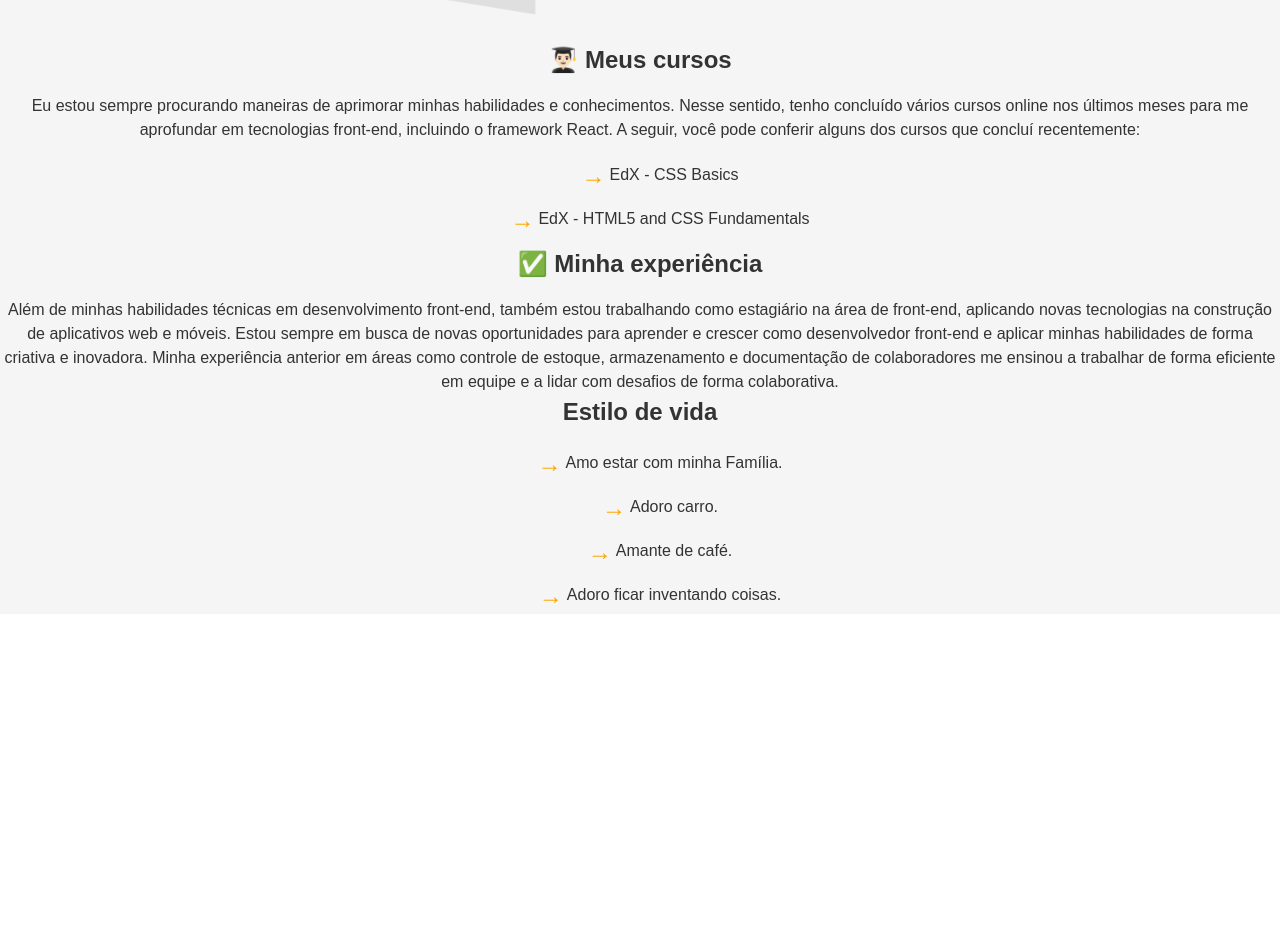
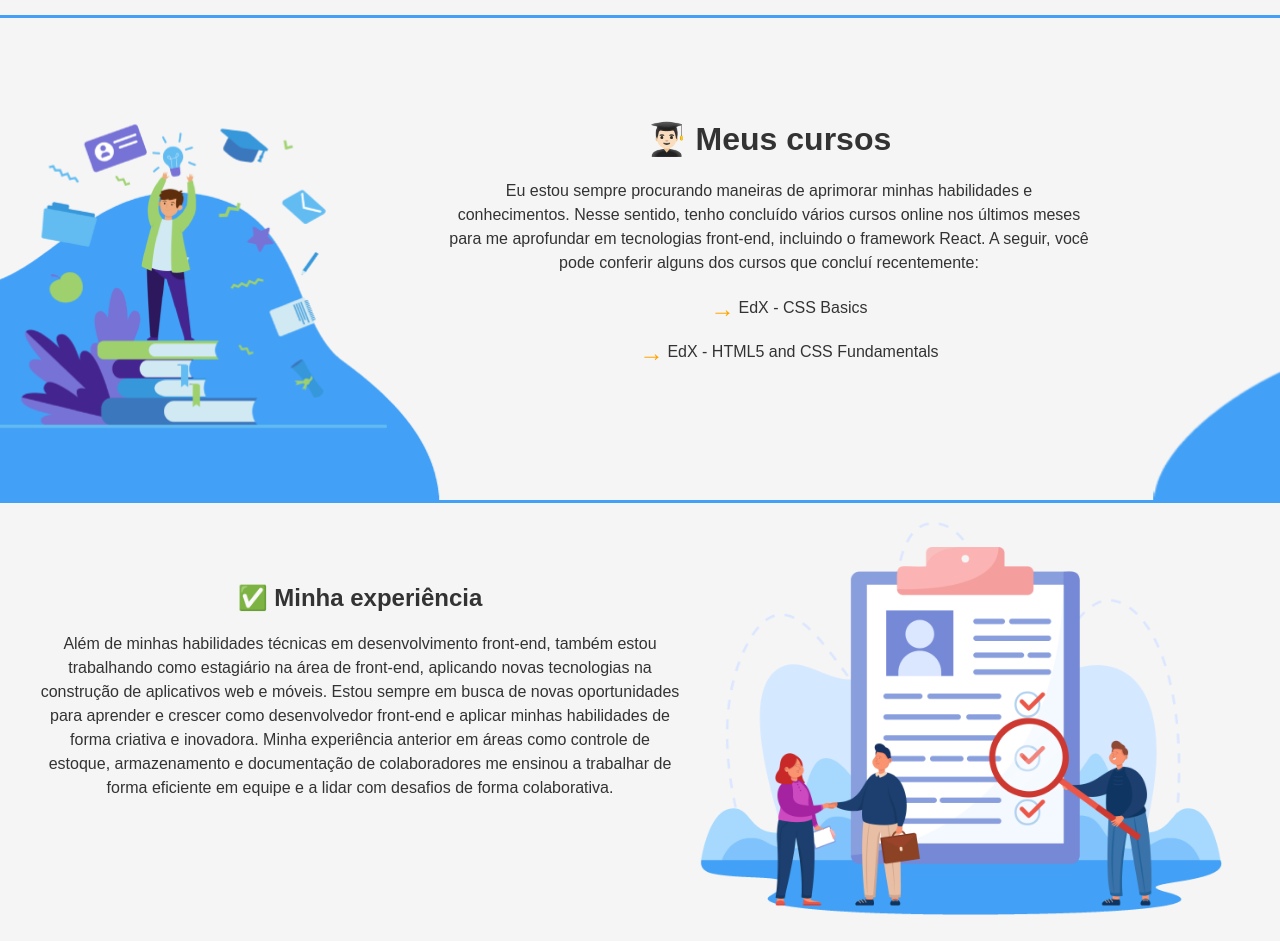
Before and after one commit to lucasccgomes/portfolio-lucas, a React (Vite) app: page / in a window 1280 px wide. Shown: the part 967-1908 px from the top of the page. Before the commit the page ends 1589 px from the top, so only its background shows below. Built offline with nearby package versions, Linux system fonts and the light colour scheme.

Commit message:
feat(about): working on the stylization, made changes to receive the new images

```diff
--- a/src/components/About/About.css
+++ b/src/components/About/About.css
@@ -13,21 +13,59 @@
   padding-top: 10px;
 }
 
-.about-me{
+.about-me {
   display: flex;
   justify-content: center;
 }
 
-.img-about img{
-  max-width: 600px;
+.img-about img {
+  max-width: 560px;
 }
 
-.about-description{
+.about-description {
   max-width: 660px;
-  margin-top: 30px;
+  margin-top: 20px;
+  margin-right: 30px;
 }
 
-h1, h2, h3, h4, h5, h6 {
+.about-description p{
+  margin: 0;
+}
+
+.courses {
+  border-top-style: solid;
+  border-bottom-style: solid;
+  border-color: var(--azul);
+  padding-top: 20px;
+  height: 462px;
+  background-image: url(../../assets/img/fundo-about1.png);
+  background-size: cover;
+  background-repeat: no-repeat;
+  background-position: center center;
+}
+
+.info-courses {
+  max-width: 642px;
+  margin-left: 35%;
+  margin-top: 6%;
+}
+
+#experience{
+  display: flex;
+  justify-content: center;
+}
+
+.experience{
+  max-width: 642px;
+  margin-top: 6%;
+}
+
+h1,
+h2,
+h3,
+h4,
+h5,
+h6 {
   font-weight: 700;
   margin-bottom: 1rem;
 }
@@ -93,7 +131,10 @@ ul li {
 }
 
 /* Estilos específicos para emojis */
-h1 span, h2:before, h2:after, li:before {
+h1 span,
+h2:before,
+h2:after,
+li:before {
   font-size: 1.5rem;
   margin-right: 0.5rem;
   vertical-align: middle;
@@ -101,13 +142,16 @@ h1 span, h2:before, h2:after, li:before {
 
 
 li:before {
-  content: "\2713"; /* emoji para marcação */
+  content: "\2713";
+  /* emoji para marcação */
   margin-right: 0.25rem;
   color: #0c0;
 }
 
 li:before {
-  content: "\2192"; /* emoji para curso em andamento */
+  content: "\2192";
+  /* emoji para curso em andamento */
   margin-right: 0.25rem;
-  color: #FFA500; /* cor laranja para indicar curso em andamento */
+  color: #FFA500;
+  /* cor laranja para indicar curso em andamento */
 }
--- a/src/components/About/About.tsx
+++ b/src/components/About/About.tsx
@@ -1,6 +1,7 @@
 import React from 'react';
 import './About.css'
 import ImgAbout from '../../assets/img/about.png'
+import ImgExperience from '../../assets/img/experience.png'
 
 const About = () => {
     return (
@@ -11,9 +12,7 @@ const About = () => {
 
             </div>
             <div className="about-me">
-                <div className="img-about">
-                    <img src={ImgAbout} alt="imagem representa foco e objetivo" />
-                </div>
+
                 <div className="about-description">
                     <h1>🌎 Olá Mundo!</h1>
                     <p>
@@ -32,6 +31,9 @@ const About = () => {
                         dominar as tecnologias mais recentes e avançadas da área de desenvolvimento.
                     </p>
                 </div>
+                <div className="img-about">
+                    <img src={ImgAbout} alt="imagem representa foco e objetivo" />
+                </div>
             </div>
             {/*
             <section>
@@ -43,8 +45,9 @@ const About = () => {
                 </p>
             </section>
         */}
-            <section>
-                <h2>👨🏻‍🎓 Meus cursos</h2>
+            <section className='courses'>
+                <div className="info-courses">
+                    <h1>👨🏻‍🎓 Meus cursos</h1>
                     <p>
                         Eu estou sempre procurando maneiras de aprimorar minhas
                         habilidades e conhecimentos. Nesse sentido,
@@ -58,8 +61,10 @@ const About = () => {
                         <li>EdX - CSS Basics</li>
                         <li>EdX - HTML5 and CSS Fundamentals</li>
                     </ul>
+                </div>
             </section>
-            <section>
+            <section id='experience'>
+                <div className="experience">
                     <h2>✅ Minha experiência</h2>
                     <p>
                         Além de minhas habilidades técnicas em desenvolvimento front-end,
@@ -73,17 +78,11 @@ const About = () => {
                         ensinou a trabalhar de forma eficiente em equipe e
                         a lidar com desafios de forma colaborativa.
                     </p>
+                </div>
+                <div className="img-about">
+                    <img src={ImgExperience} alt="imagem representa um CV" />
+                </div>
             </section>
-            <section>
-                <h2>Estilo de vida</h2>
-                <ul>
-                    <li>Amo estar com minha Família.</li>
-                    <li>Adoro carro.</li>
-                    <li>Amante de café.</li>
-                    <li>Adoro ficar inventando coisas.</li>
-                </ul>
-            </section>
-
         </div >
     );
 }
```
Lines whose indentation alone changed are shown as unchanged.
